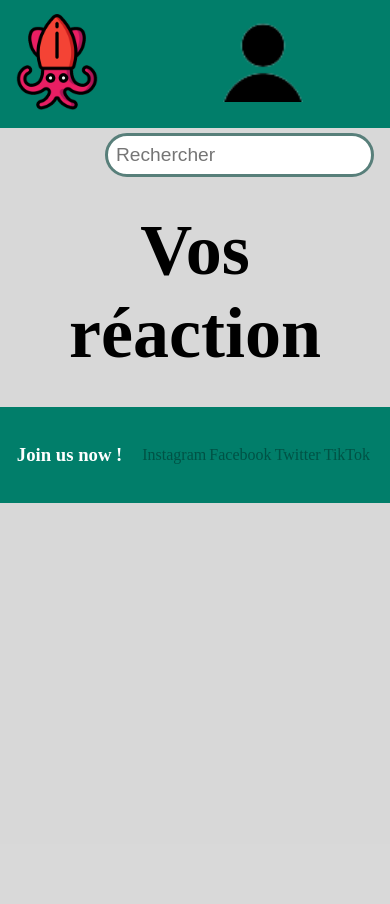
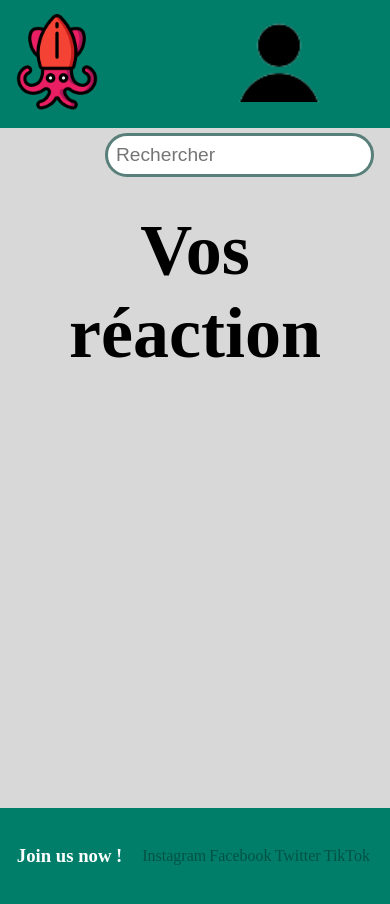
Before and after one commit to Bossola-Yannick/livre-or, a PHP site: page /pages/admin.php in a window 390 px wide. Before the commit the page ends 503 px from the top, so only its background shows below. Run offline with PHP 8.4, Linux system fonts and the light colour scheme; data that the repository does not hold is empty.

Commit message:
feat: :lipstick: responsive Header

```diff
--- a/assets/css/style_header-footer.css
+++ b/assets/css/style_header-footer.css
@@ -141,11 +141,10 @@ body {
 
 /*---------- MEDIA QUERIES ----------*/
 
-@media screen and (max-width: 900px) {
+@media screen and (max-width: 1200px) {
   .header {
     padding: 0 1rem;
-    justify-content: flex-start;
-    gap: 11rem;
+    justify-content: space-around;
   }
   .quiz-logo {
     display: none;
@@ -153,6 +152,7 @@ body {
 }
 @media screen and (max-width: 900px) {
   .header {
-    gap: 9rem;
+    justify-content: flex-start;
+    gap: 10rem;
   }
 }
--- a/assets/css/style_livre-dor.css
+++ b/assets/css/style_livre-dor.css
@@ -75,8 +75,8 @@
 }
 
 /*------------------ CSS page commentaire ------------------*/
-.main-comment {
-  min-height: 74.5vh;
+main {
+  min-height: 80vh;
 }
 textarea {
   resize: none;
@@ -105,3 +105,10 @@ textarea {
   font-size: 2rem;
   font-weight: 800;
 }
+
+/*------------------ Media queries ------------------*/
+@media screen and (max-width: 1200px) {
+  .box-comment {
+    width: 80%;
+  }
+}
```
